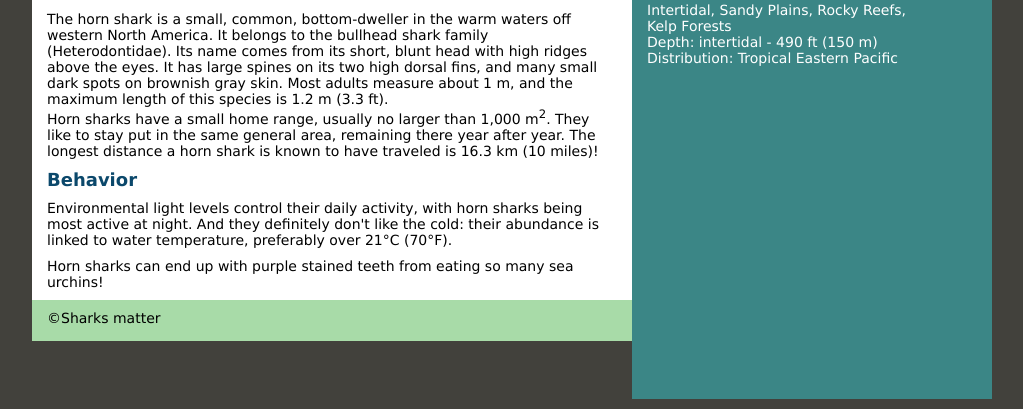
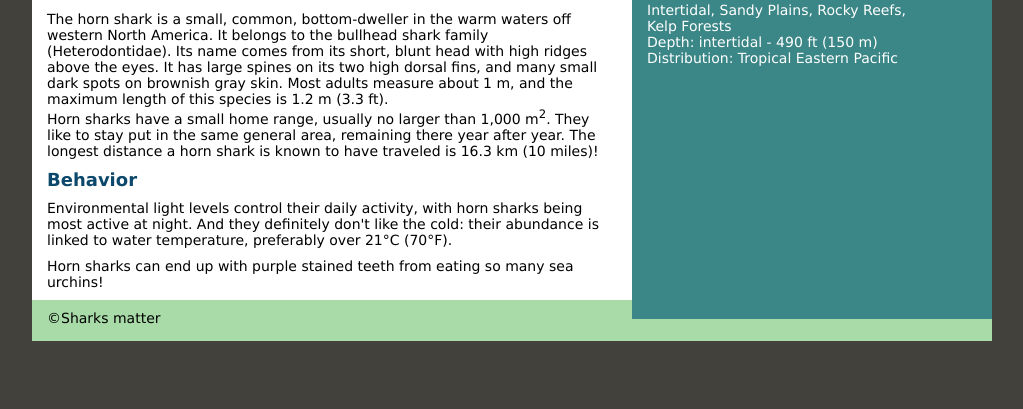
Before and after one commit to younjiwoo/younjiwoo.github.io, a plain HTML site: page Woo_Younji_fewd1-04/index.html in a window 1280 px wide. Shown: the part 521-930 px from the top of the page, without its empty margins (128-1151 px from the left). After the commit the page ends 862 px from the top, so only its background shows below. Drawn offline with Linux system fonts and the light colour scheme; a web font is replaced by a local one.

Commit message:
changed the height of the right column

```diff
--- a/Woo_Younji_fewd1-04/styles/main.css
+++ b/Woo_Younji_fewd1-04/styles/main.css
@@ -51,7 +51,7 @@ img {
     float: right;
     margin-bottom: 10px;
     width: 290px;
-    height: 827px;
+    height: 747px;
     background-color: #3B8686;
 }
 #line {
```
